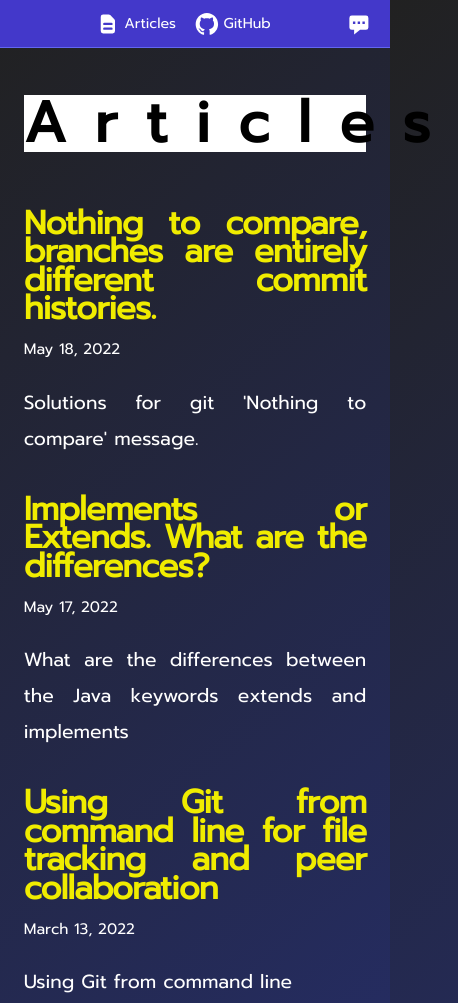
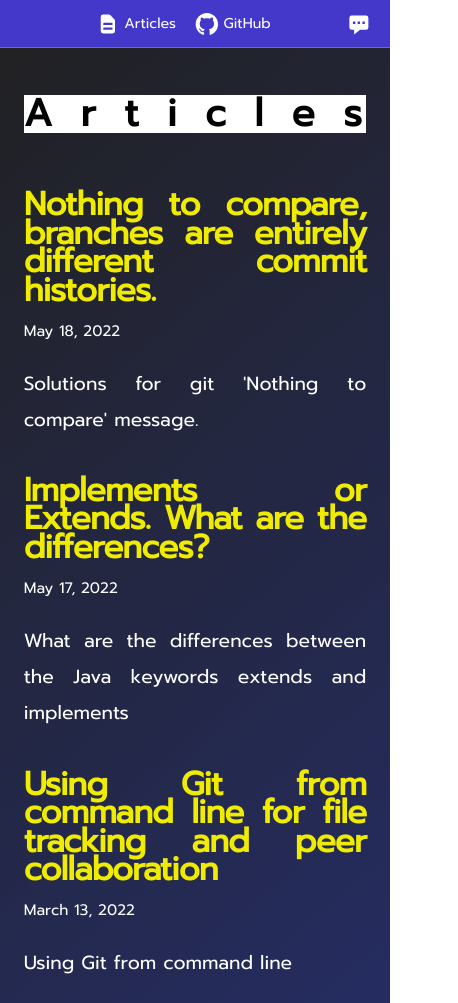
Before and after one commit to feuvpi/watzke, a Gatsby site: page / in a window 390 px wide. Shown: the top 1003 px of the page, 458 px wide, since content can reach past the window. Built offline with nearby package versions, Linux system fonts and the light colour scheme; Gatsby itself is replaced by a stand-in of ours.

Commit message:
Melhorando responsividade para dispositivos moveis.

```diff
--- a/src/style.css
+++ b/src/style.css
@@ -131,9 +131,9 @@ h1 {
 header h1 {
   background-color: white;
   margin: 1rem;
-
   line-height: 1;
   color: black;
+  letter-spacing: .5rem;
 }
 
 h2 {
@@ -159,6 +159,11 @@ h6 {
 h1 > a {
   color: inherit;
   text-decoration: none;
+}
+
+header h1 > a{
+  font-size: 2rem;
+
 }
 
 h2 > a,
```
